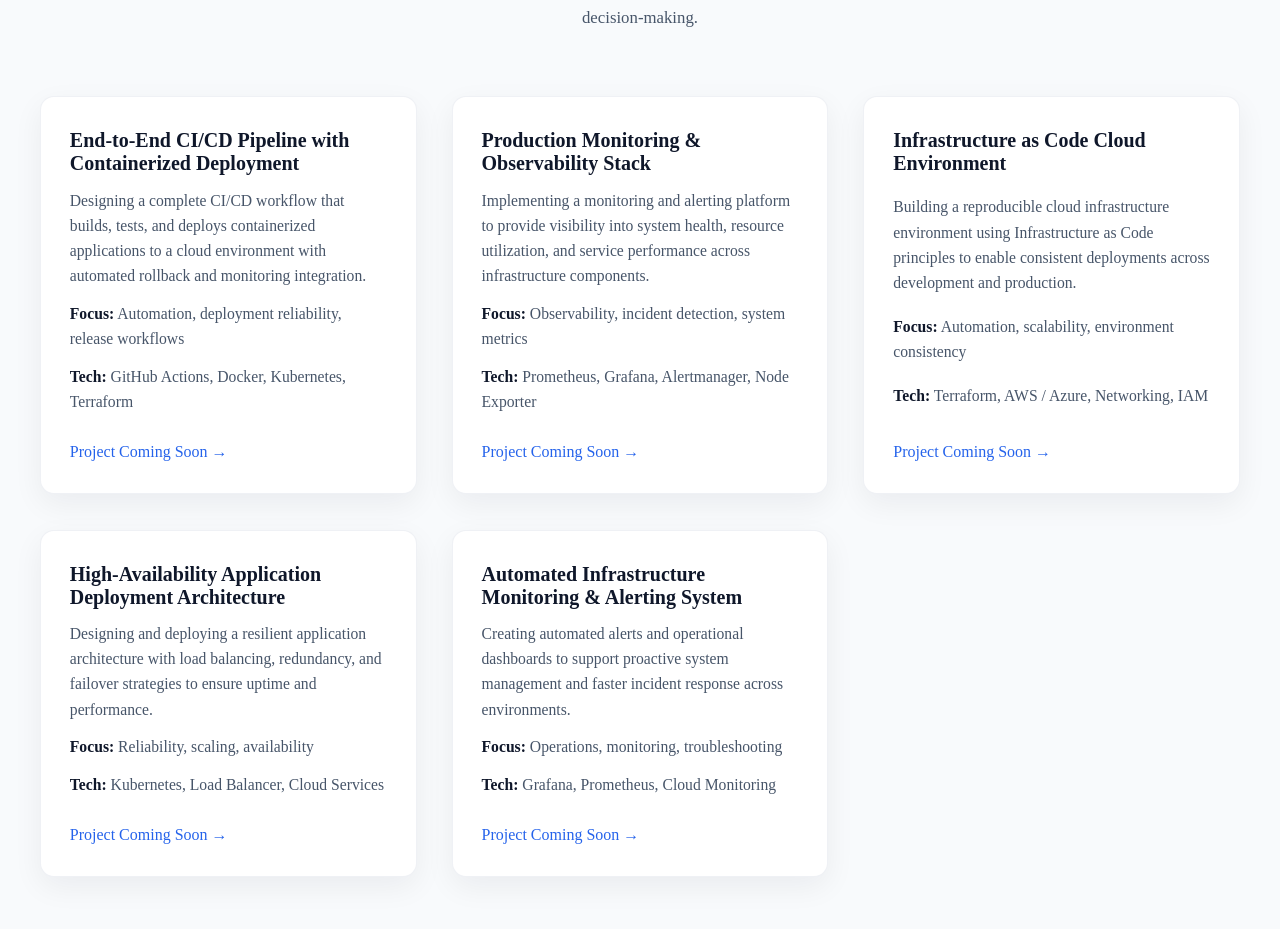
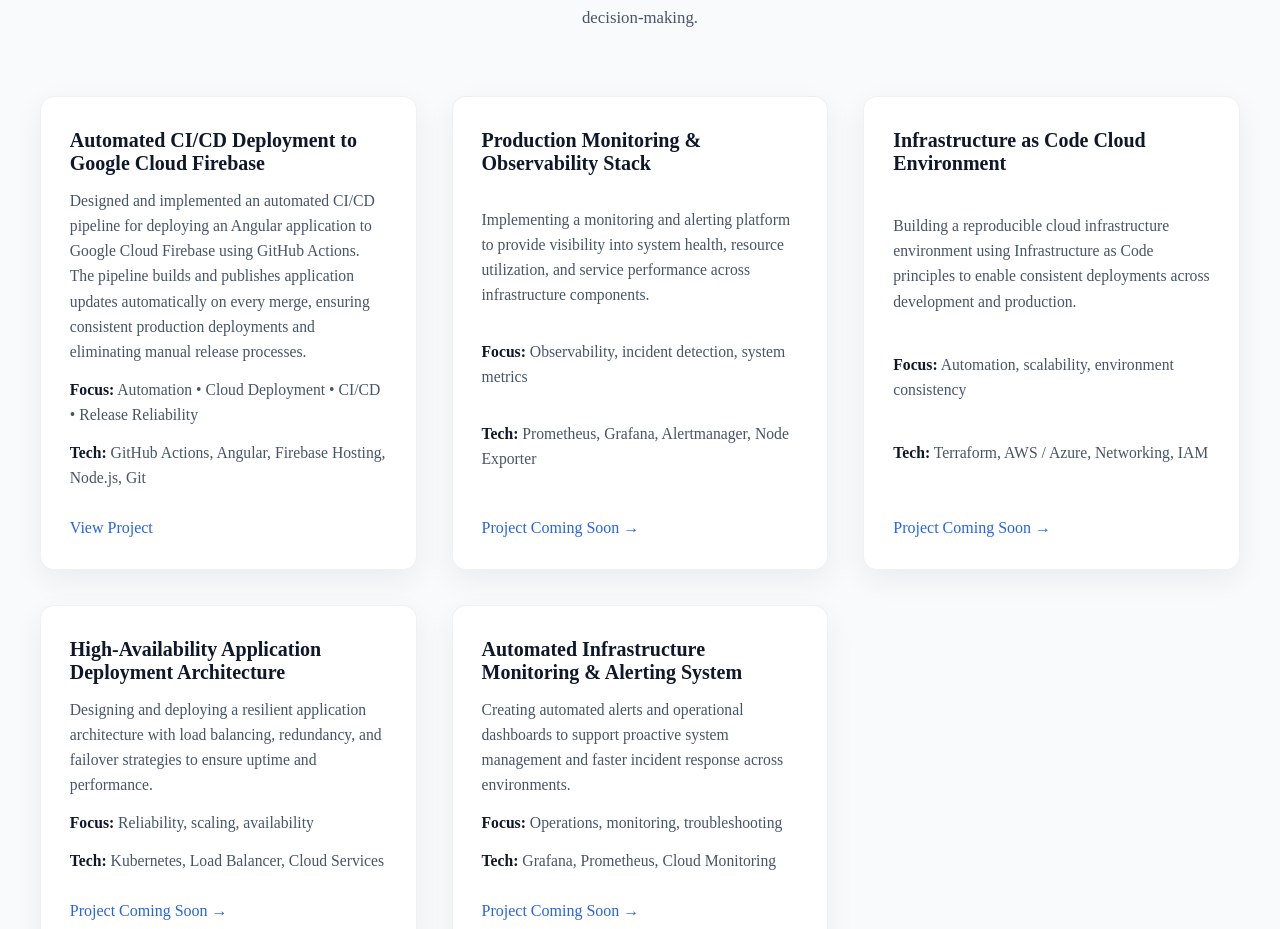
Before and after one commit to jamesChege614/jaychen-portfolio, an Angular app: page / in a window 1280 px wide. Shown: the part 3001-3930 px from the top of the page. Built offline with nearby package versions, Linux system fonts and the light colour scheme.

Commit message:
Automated CI/CD Deployment to Google Cloud Firebase

```diff
--- a/src/app/app.html
+++ b/src/app/app.html
@@ -148,13 +148,13 @@ These projects showcase practical DevOps engineering work focused on automation,
 
     <!-- Project 1 -->
     <div class="project-card">
-      <h3>End-to-End CI/CD Pipeline with Containerized Deployment</h3>
+      <h3>Automated CI/CD Deployment to Google Cloud Firebase</h3>
       <p>
-        Designing a complete CI/CD workflow that builds, tests, and deploys containerized applications to a cloud environment with automated rollback and monitoring integration.
+        Designed and implemented an automated CI/CD pipeline for deploying an Angular application to Google Cloud Firebase using GitHub Actions. The pipeline builds and publishes application updates automatically on every merge, ensuring consistent production deployments and eliminating manual release processes.
       </p>
-      <p><strong>Focus:</strong> Automation, deployment reliability, release workflows</p>
-      <p><strong>Tech:</strong> GitHub Actions, Docker, Kubernetes, Terraform</p>
-      <a href="#" target="_blank">Project Coming Soon →</a>
+      <p><strong>Focus:</strong> Automation • Cloud Deployment • CI/CD • Release Reliability</p>
+      <p><strong>Tech:</strong> GitHub Actions, Angular, Firebase Hosting, Node.js, Git</p>
+      <a href="https://github.com/jamesChege614/jaychen-portfolio">View Project</a>
     </div>
 
     <!-- Project 2 -->
```
